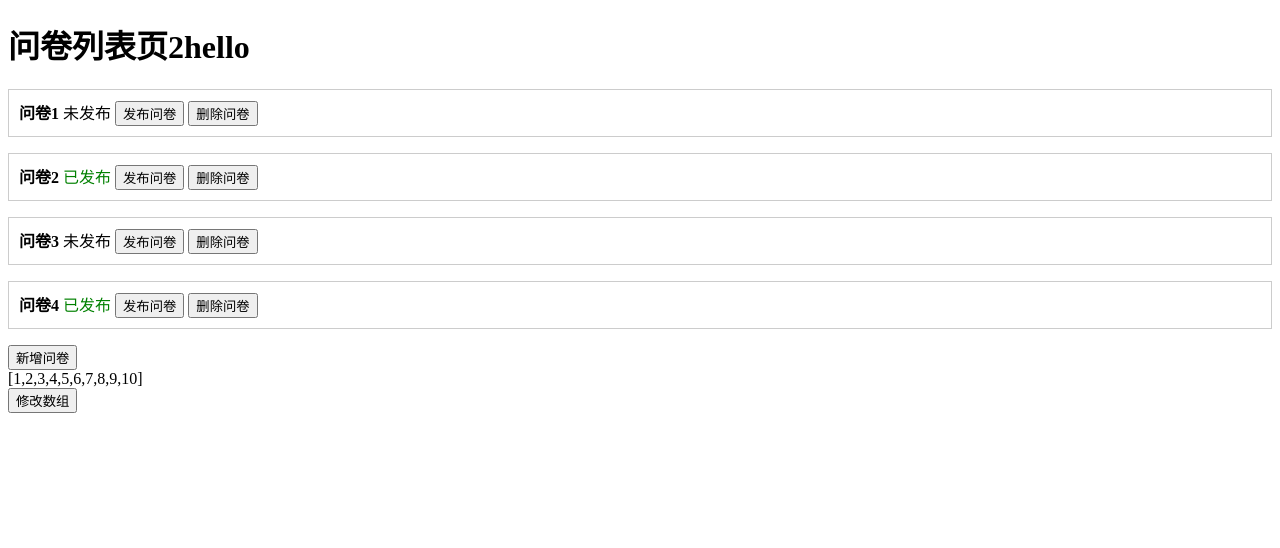
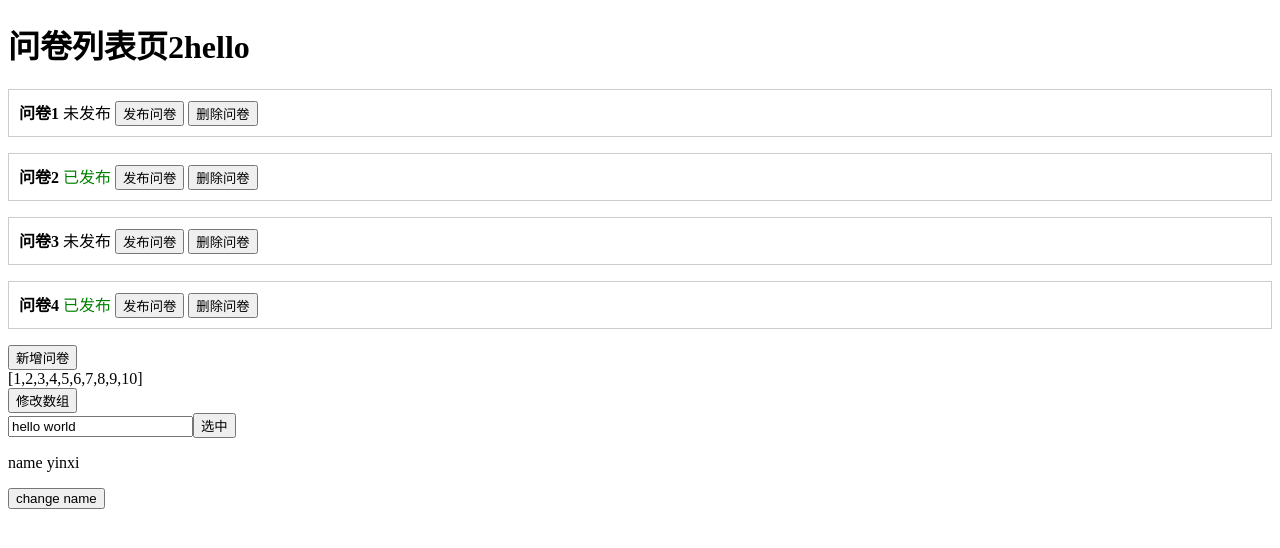
Before and after one commit to yinxi0607/wenjuanxing, a React (Vite) app: page / in a window 1280 px wide. Shown: the top 548 px of the page. Built offline with nearby package versions, Linux system fonts and the light colour scheme.

Commit message:
add useRef

```diff
--- a/src/App.tsx
+++ b/src/App.tsx
@@ -1,9 +1,11 @@
 import List2 from "./List2.tsx";
+import UseRefDemo from "./UseRefDemo.tsx";
 
 function App() {
     return (
         <>
             <List2/>
+            <UseRefDemo/>
         </>
 
     )
--- /dev/null
+++ b/src/UseRefDemo.tsx
@@ -0,0 +1,23 @@
+import {FC, useRef} from 'react';
+
+const UseRefDemo: FC = () => {
+    const inputRef = useRef<HTMLInputElement>(null)
+    const nameRef = useRef("yinxi")
+    function selectInput(){
+        const inputElem = inputRef.current
+        if (inputElem) inputElem.select()
+    }
+    function changeName(){
+        nameRef.current = "yinxi" + Math.random().toString().slice(-3) //修改ref值，不会触发rerender（state修改后会触发）
+    }
+    return (
+        <div>
+            <input ref={inputRef} defaultValue="hello world"/>
+            <button onClick={selectInput}>选中</button>
+            <p>name {nameRef.current}</p>
+            <button onClick={changeName}>change name</button>
+        </div>
+    );
+};
+
+export default UseRefDemo;
```
